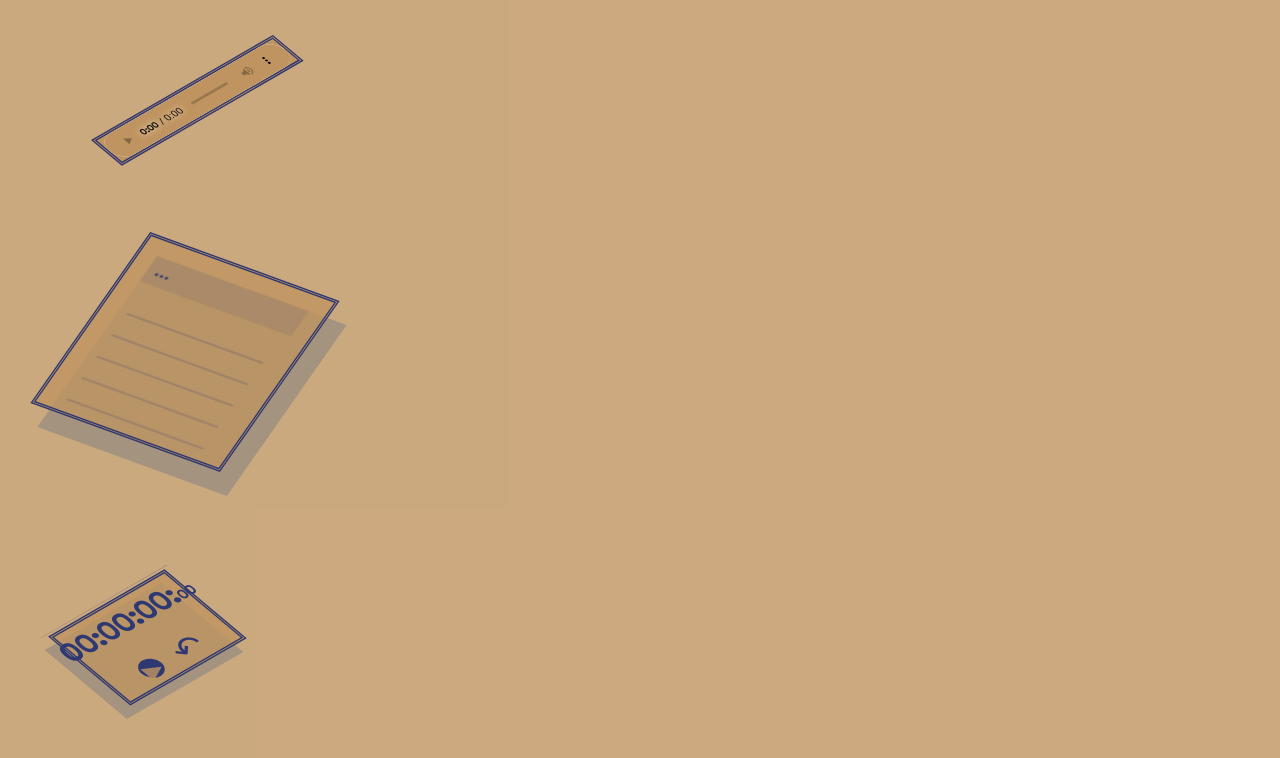
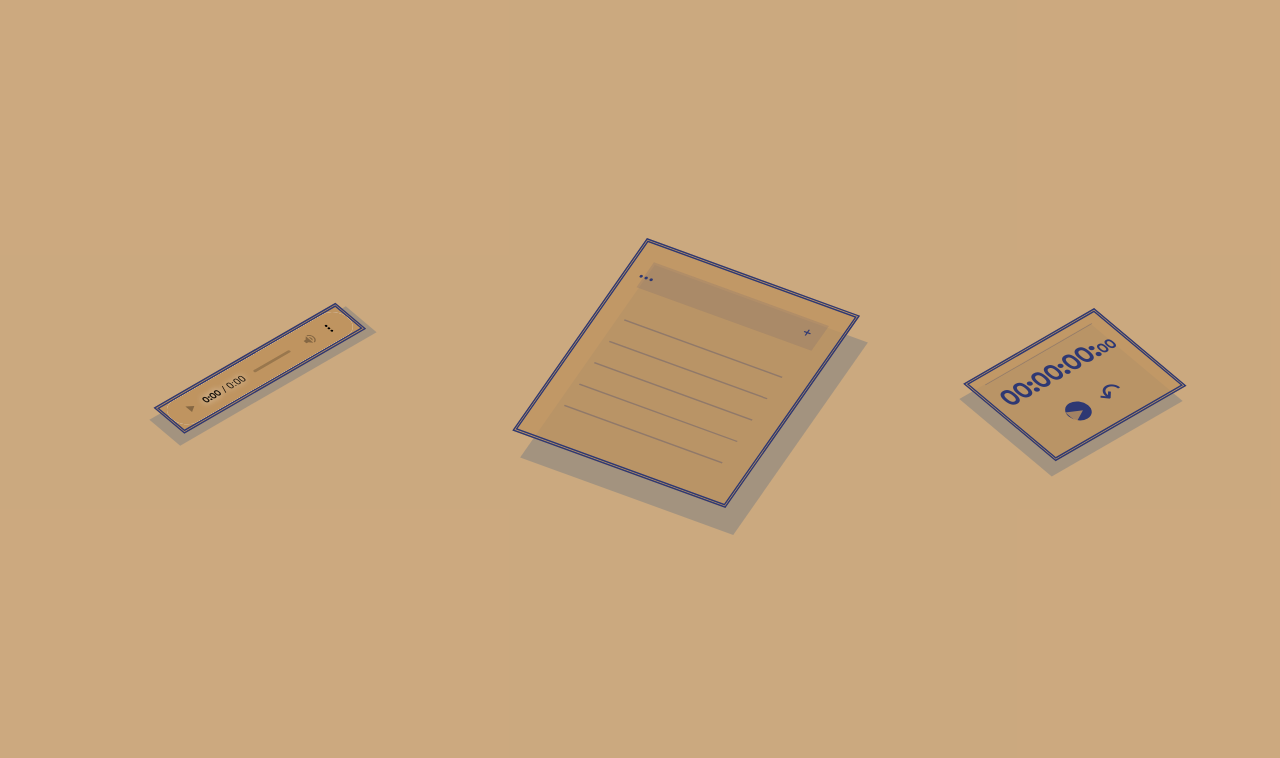
Before and after one commit to michaeland974/junk-drawer-app, a React (Vite) app in the folder client/: page / in a window 1280 px wide. Shown: the top 758 px of the page. Built offline with nearby package versions, Linux system fonts and the light colour scheme.

Commit message:
style: media queries updated for desktop, fixed button sizing

```diff
--- a/client/src/Components/MusicPlayer/styles/MusicPlayer.module.css
+++ b/client/src/Components/MusicPlayer/styles/MusicPlayer.module.css
@@ -5,10 +5,13 @@
   border: 5px solid var(--main-blue);
   border-style: double;
 }
-
 #player::-webkit-media-controls-current-time-display{
   font-family: ManualeExtraBold;
   font-size: 1.25em;
+}
+
+#player{
+  transform: translate(5.5%, -20%);
 }
 
 /* Firefox */
@@ -31,3 +34,9 @@
     transform: rotate(-30deg) skew(20deg) scale(0.7);
   }
 }
+
+@media screen and (min-width: 800px) {
+  #player{
+    transform: translate(6%, -22%);
+  }
+}
--- a/client/src/Components/Notepad/styles/Input.module.css
+++ b/client/src/Components/Notepad/styles/Input.module.css
@@ -1,7 +1,8 @@
 .container{
+  position: relative;
   display: flex;
-  justify-content: space-between;
-  padding: 0em 0.5em 0.25em 0.5em;
+  justify-content: center;
+  padding: 0em 2em 0.25em 2em;
   background-color: #2e38731a;
 }
 
@@ -12,5 +13,7 @@
 }
 
 #add{
+  position: absolute;
+  left: 90%;
   padding-bottom: -0.5em;
 }
--- a/client/src/Components/Notepad/styles/Note.module.css
+++ b/client/src/Components/Notepad/styles/Note.module.css
@@ -1,5 +1,6 @@
 .container{
   display: flex;
+  position: relative;
   --checkbox-size: 0.75em;
 }
 
@@ -19,13 +20,15 @@ input[type=checkbox]{
 }
 
 input[type=checkbox]:checked{
-  border: 1px solid var(--secondary-purple);
-  background-color: var(--white-with-opacity);
+  border: 1px solid var(--main-blue);
+  background-color: var(--main-blue);
 }
 
 .button-group{
   display: flex;
   gap: var(--checkbox-size);
+  position: absolute;
+  right: -20%;
     /* fixing overflow from custom checkbox */
   transform: translateX(calc(var(--checkbox-size) * -3));
 }
--- a/client/src/Components/Stopwatch/styles/ButtonGroup.module.css
+++ b/client/src/Components/Stopwatch/styles/ButtonGroup.module.css
@@ -34,10 +34,18 @@
   position: relative;
 }
 
-@media only screen and (max-height: 550px) {
+@media screen and (max-height: 550px) {
   #play > span{
     position: absolute;
     right: 15%;
     bottom: 10%;
   }
 }
+
+@media screen and (min-width: 850px) {
+  #play > span{
+    position: absolute;
+    left: 2.5%;
+    bottom: -7%;
+  }
+}
--- a/client/src/assets/global-styles/App.css
+++ b/client/src/assets/global-styles/App.css
@@ -25,7 +25,7 @@
   --transform: rotate(-30deg) skew(20deg) scale(0.7);
   --transform2: rotate(20deg) skew(-15deg) scale(0.7);
 
-  --fs-xl: clamp(2rem, 4vw, 3rem);
+  --fs-xl: clamp(2rem, 4vw, 2.5rem);
   --fs-400: clamp(1.25rem, 2.5vw, 1.5rem);
 
   height: 100svh;
@@ -36,4 +36,18 @@
   display: flex;
   flex-direction: column;
   justify-content: space-around;
+  align-items: flex-start;
 }
+
+@media screen and (min-width: 700px) {
+  #root{
+    --mobile-dimension: 13.5rem;
+  }
+}
+
+@media screen and (min-width: 850px) {
+  #root{
+    flex-direction: row;
+    align-items: center;
+  }
+}
```
